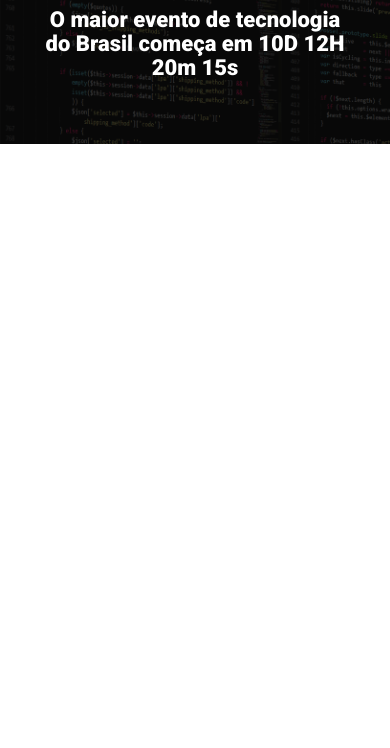
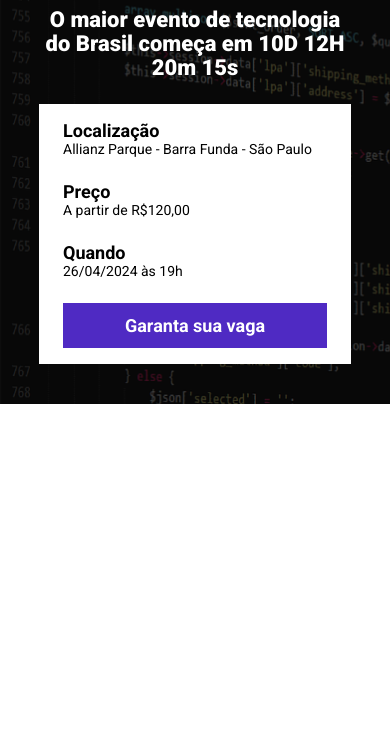
Before and after one commit to Marcel-ORRJ/tech_talks-landing-page, a website built with Parcel: page src/index.html in a window 390 px wide. Shown: the part 96-844 px from the top of the page. Built offline with nearby package versions, Linux system fonts and the light colour scheme.

Commit message:
:bulb: Finalizado o hero e sua responsividade

```diff
--- a/src/index.html
+++ b/src/index.html
@@ -17,6 +17,25 @@
         <div class="container">
             <img class="hero__logo" src="images/ebac_logo.svg" alt="EBAC">
             <p class="hero__text">O maior evento de tecnologia do Brasil começa em 10D 12H 20m 15s</p>
+            <div class="infos-bar">
+                <ul class="infos-bar__infos">
+                    <li class="infos-bar__infos__item">
+                        <b>Localização</b>
+                        Allianz Parque - Barra Funda - São Paulo
+                    </li>
+                    <li class="infos-bar__infos__item">
+                        <b>Preço</b>
+                        A partir de R$120,00
+                    </li>
+                    <li class="infos-bar__infos__item">
+                        <b>Quando</b>
+                        26/04/2024 às 19h
+                    </li>
+                </ul>
+                <a href="#" class="button button--primary">
+                    Garanta sua vaga
+                </a>
+            </div>
         </div>
     </header>
     <script src="scripts/main.js"></script>
--- /dev/null
+++ b/src/styles/components/_buttons.scss
@@ -0,0 +1,24 @@
+.button {
+    padding: 12px;
+    font-size: 18px;
+    font-weight: bold;
+    text-decoration: none;
+    text-align: center;
+    white-space: nowrap;
+
+    &--primary {
+        color: #fff;
+        background-color: #4F2AC3;
+    }
+
+    @media (max-width: 1024px) {
+        display: flex;
+        align-items: center;
+        justify-content: center;
+    }
+
+    @media (max-width: 640px) {
+        display: block;
+        width: 100%;
+    }
+}
--- /dev/null
+++ b/src/styles/components/_infos-bar.scss
@@ -0,0 +1,40 @@
+.infos-bar {
+    padding: 16px 24px;
+    background-color: #fff;
+    display: flex;
+    justify-content: space-between;
+
+    &__infos {
+        display: flex;
+        gap: 40px;
+
+        &__item {
+            font-size: 14px;
+            color: #000;
+
+            b {
+                font-size: 18px;
+                display: block;
+                color: #000;
+            }
+        }
+    }
+
+    @media (max-width: 1024px) {
+        &__infos {
+            gap: 16px;
+        }
+    }
+
+    @media (max-width: 640px) {
+        display: block;
+
+        &__infos {
+            display: block;
+
+            &__item {
+                margin-bottom: 24px;
+            }
+        }
+    }
+}
--- a/src/styles/main.scss
+++ b/src/styles/main.scss
@@ -1,4 +1,6 @@
 @use 'hero';
+@use 'components/infos-bar';
+@use 'components/buttons';
 
 * {
     margin: 0;
@@ -6,6 +8,7 @@
     box-sizing: border-box;
     font-family: Roboto, sans-serif;
     color: #fff;
+    list-style: none;
 }
 
 .container {
```
